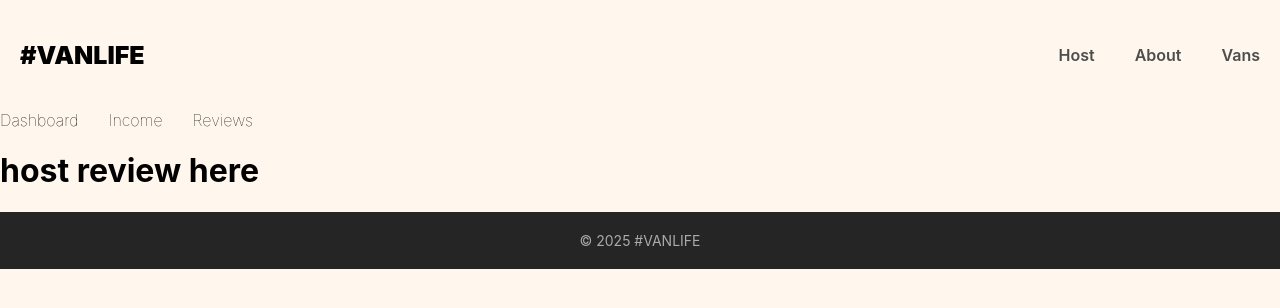
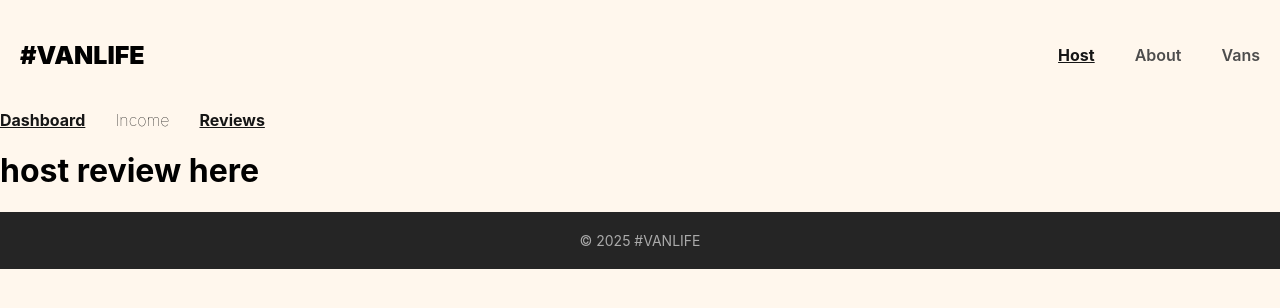
Before and after one commit to kotlalokeshwari098/VanProject, a React (Vite) app: page /host/reviews in a window 1280 px wide. Shown: the top 308 px of the page. Built offline with nearby package versions, Linux system fonts and the light colour scheme; what miragejs would draw is missing.

Commit message:
add NavLink

```diff
--- a/src/components/Header.jsx
+++ b/src/components/Header.jsx
@@ -1,5 +1,5 @@
-import { Link } from "react-router-dom"
-
+import { NavLink,Link } from "react-router-dom"
+import '../index.css'
 
 export default function Header(){
     return(
@@ -7,9 +7,26 @@
         <Link className='site-logo' to='/'>#VANLIFE</Link>
       <nav>
 
-        <Link to='/host'>Host</Link>
-        <Link to='/about'>About</Link>
-        <Link to='/vans'>Vans</Link>
+        <NavLink
+           to='/host'
+           className={({isActive})=> isActive ? "my-link":null}
+        >
+        Host
+        </NavLink>
+
+        <NavLink
+           to='/about'
+           className={({isActive})=> isActive ? "my-link":null}
+        >
+        About
+        </NavLink>
+
+        <NavLink
+          to='/vans'
+          className={({isActive})=> isActive ? "my-link":null}
+          >
+            Vans
+        </NavLink>
 
       </nav>
     </header>
--- a/src/components/HostLayout.jsx
+++ b/src/components/HostLayout.jsx
@@ -1,16 +1,38 @@
 import React from 'react'
-import { Link } from 'react-router-dom'
+import { Link,NavLink } from 'react-router-dom'
 import { Outlet } from 'react-router-dom'
 import Header from './Header'
 import '../index.css'
 
 
 function HeaderHost(){
+  const myLink=
+    {
+      fontWeight: 'bold',
+      textDecoration: 'underline',
+      color:' #161616'
+}
     return (
         <nav className='host-nav'>
-       <Link to='/host'>Dashboard</Link>
-       <Link to='/host/income'>Income</Link>
-       <Link to='/host/reviews'>Reviews</Link>
+       <NavLink
+       to='/host'
+       style={({ isActive }) => (isActive ? myLink : null)}
+       >
+        Dashboard</NavLink>
+
+       <NavLink
+       to='/host/income'
+       style={({ isActive }) => (isActive ? myLink : null)}
+       >
+        Income
+        </NavLink>
+
+       <NavLink
+       to='/host/reviews'
+       style={({ isActive }) => (isActive ? myLink : null)}
+       >
+        Reviews
+        </NavLink>
         </nav>
     )
 }
--- a/src/index.css
+++ b/src/index.css
@@ -281,6 +281,12 @@
   color: white;
   font-size: 1.125rem;
 }
+.my-link{
+  font-weight:bold;
+  text-decoration: underline;
+  color: #161616;
+
+}
 
 /* host page */
 .host-nav{
```
